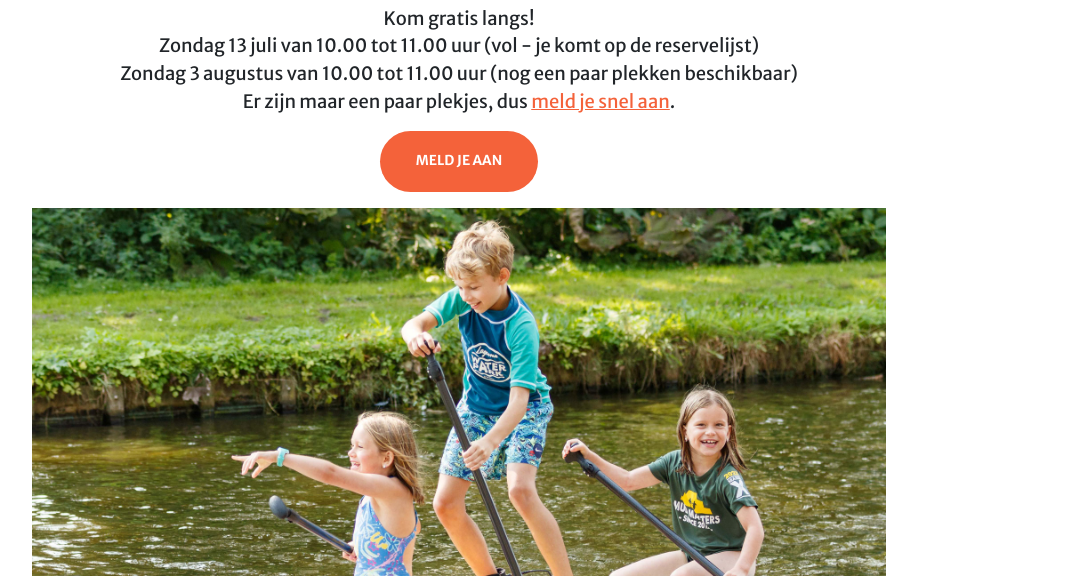
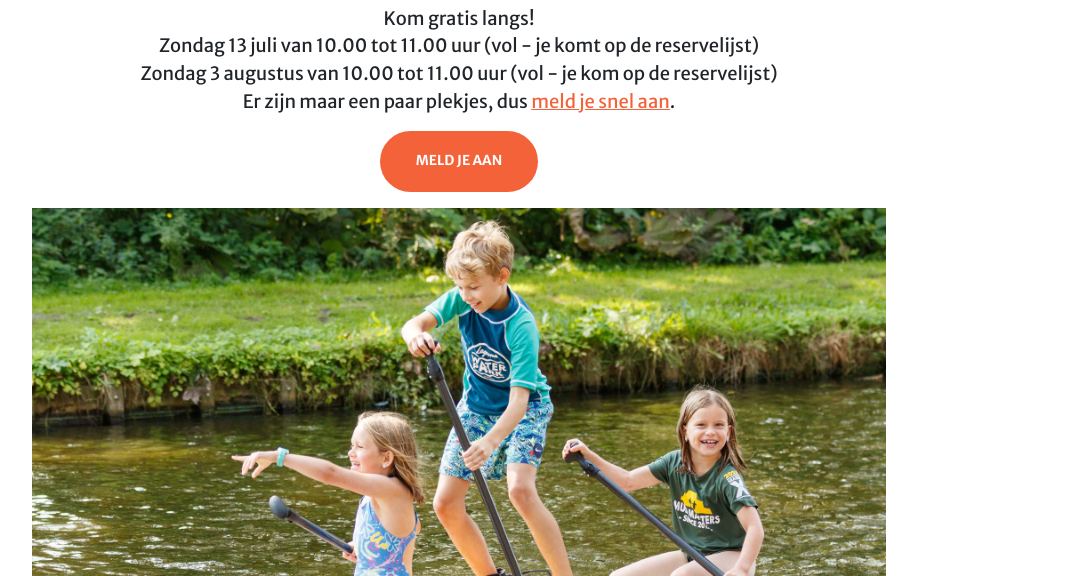
Before and after one commit to tsanders42/nl.supkidshaarlem, a plain HTML site: page clinic.html in a window 1280 px wide. Shown: the part 224-800 px from the top of the page, without its empty margins (181-1263 px from the left). Drawn offline with nearby package versions, Linux system fonts and the light colour scheme; some packages are replaced by stand-ins of ours; a script that the page names is missing.

Commit message:
Update clinic.html

```diff
--- a/clinic.html
+++ b/clinic.html
@@ -49,7 +49,7 @@
                         <h2>Wil je kind een keer proberen te suppen?</h2>
                         <p>Kom gratis langs!<br>
                         Zondag 13 juli van 10.00 tot 11.00 uur (vol - je komt op de reservelijst)<br>
-                        Zondag 3 augustus van 10.00 tot 11.00 uur (nog een paar plekken beschikbaar)<br>
+                        Zondag 3 augustus van 10.00 tot 11.00 uur (vol - je kom op de reservelijst)<br>
                         Er zijn maar een paar plekjes, dus <a href="https://supkidshaarlem.nl/clinic#registration">meld je snel aan</a>.</p>
 
                         <p>
```
